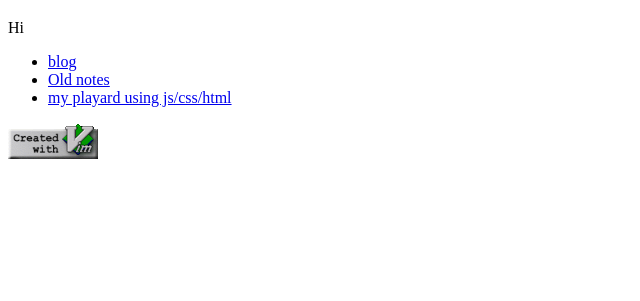
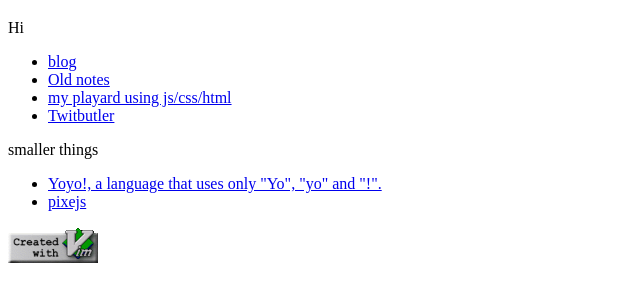
Before and after one commit to lesguillemets/lesguillemets.github.io, a plain HTML site: page index.html in a window 1280 px wide. Shown: the part 61-362 px from the top of the page, without its empty margins (0-640 px from the left). Drawn offline with Linux system fonts and the light colour scheme.

Commit message:
update a little

```diff
--- a/index.html
+++ b/index.html
@@ -11,6 +11,12 @@
     <li><a href="blog">blog</a></li>
     <li><a href="notes">Old notes</a></li>
     <li><a href="playard-jscsshtml">my playard using js/css/html</a></li>
+    <li><a href="twitbutler">Twitbutler</a></li>
+  </ul>
+  smaller things
+  <ul>
+    <li><a href="yo-grass.js">Yoyo!, a language that uses only "Yo", "yo" and "!".</a></li>
+    <li><a href="pixejs">pixejs</a></li>
   </ul>
   <footer>
     <a href="http://www.vim.org/buttons.php">
```
